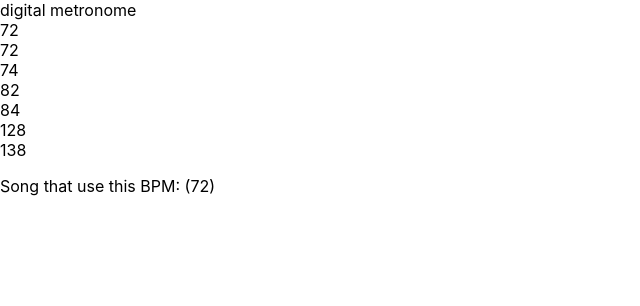
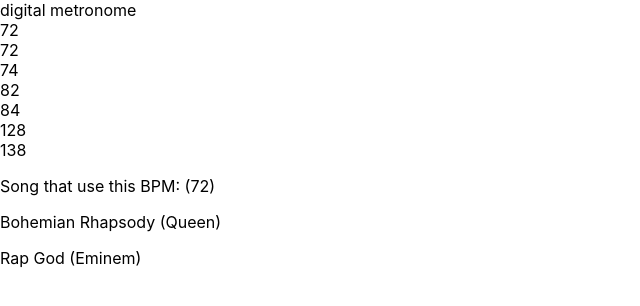
Before and after one commit to patrivet/metronome, a React (Create React App) app: page / in a window 1280 px wide. Shown: the top 306 px of the page, without its empty margins (0-640 px from the left). Built offline with nearby package versions, Linux system fonts and the light colour scheme.

Commit message:
Add songs file. Display song(s) matching bpm.

```diff
--- a/src/App.js
+++ b/src/App.js
@@ -8,7 +8,7 @@
 import { Songs } from "./components/Songs/Songs";
 
 // Get default bpms from env file or use defaults if missing.
-const BPMS = process.env.REACT_APP_BPMS?.split(',') || [72, 74, 82, 84, 128, 138];
+const BPMS = process.env.REACT_APP_BPMS?.split(',').map(Number) || [72, 74, 82, 84, 128, 138];
 const INITAL_BPM = process.env.REACT_APP_INIT_BPM || BPMS[0];
 
 export const AppContext = createContext();
--- /dev/null
+++ b/src/assets/bpm.js
@@ -0,0 +1,20 @@
+const allSongs = [
+  ["Bohemian Rhapsody", "Queen", 72],
+  ["Rap God", "Eminem", 72],
+  ["The Scientist", "Coldplay", 74],
+  ["Sultans of Swing", "Dire Straits", 74],
+  ["High Hopes", "Panic! at the Disco", 82],
+  ["Take Me Home, Country Roads", "John Denver", 82],
+  ["Zombie", "The Cranberries", 84],
+  ["Till I Collapse", "Eminem", 84],
+  ["Orion", "Metallica", 128],
+  ["Sweet Child o' Mine", "Guns N' Roses", 128],
+  ["Uprising", "Muse", 128],
+  ["Beat It", "Michael Jackson", 138],
+  ["Viva la Vida", "Coldplay", 138],
+  ["Wonderwall", "Oasis", 87],
+  ["Creep", "Radiohead", 92],
+  ["Shape of You", "Ed Sheeran", 96]
+];
+
+export { allSongs }
--- a/src/components/Songs/Songs.js
+++ b/src/components/Songs/Songs.js
@@ -2,12 +2,22 @@
 
 // Custom components
 import { AppContext } from '../../App';
+import { allSongs } from '../../assets/bpm';
 
 const Songs = () => {
   const { activeBpm } = useContext(AppContext);
+  const bpmSongs = () => {
+    // filter songs matching activeBpm only.
+    return allSongs.filter( (song) => song[2] == activeBpm)
+  }
+
   return (
     <div>
       <p>Song that use this BPM: ({activeBpm})</p>
+      <div>{bpmSongs().map( ([name, artist, bpm]) => {
+        return (<p key={`${name}_${artist}_${bpm}`}>{name}{' '}({artist})</p>)
+      })}
+      </div>
     </div>
   );
 };
```
